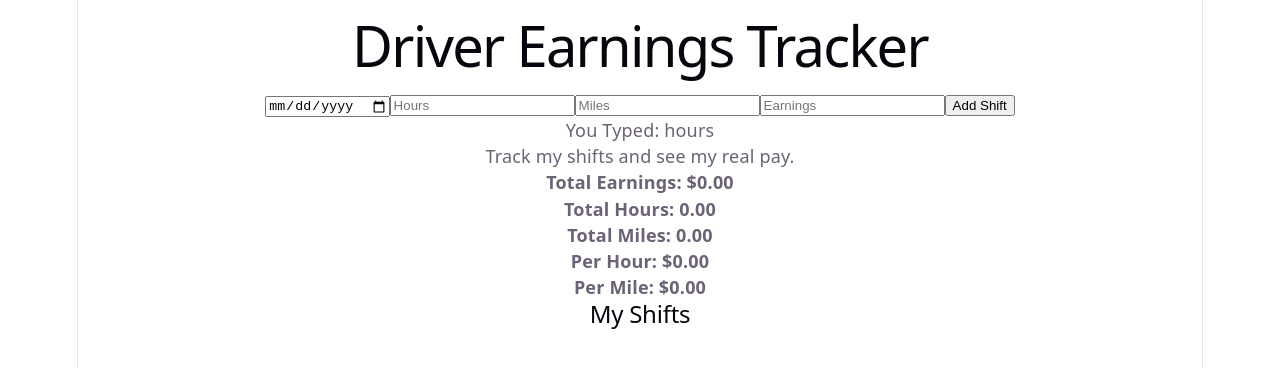
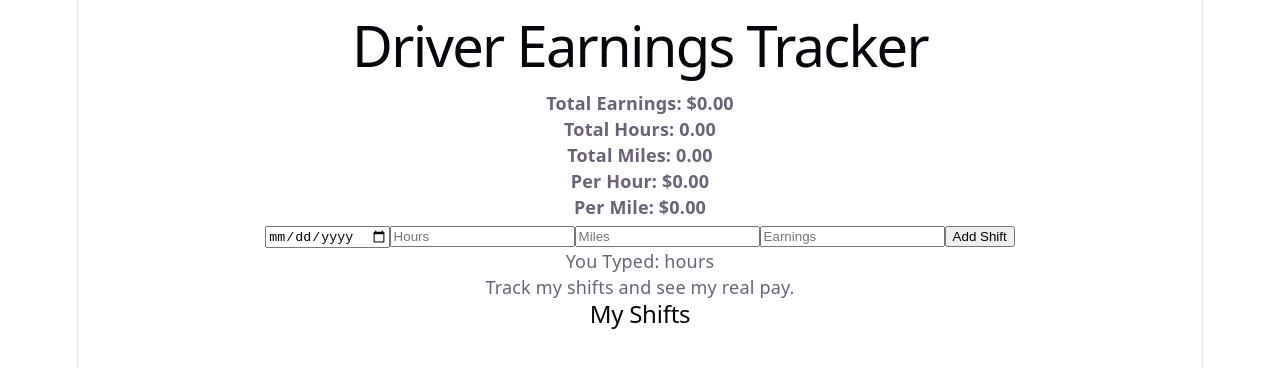
Before and after one commit to liaqataliqasemi/driver-earnings, a React (Vite) app: page / in a window 1280 px wide. Shown: the top 368 px of the page. Built offline with nearby package versions, Linux system fonts and the light colour scheme.

Commit message:
Move stats into Summary component

```diff
--- a/src/App.tsx
+++ b/src/App.tsx
@@ -1,12 +1,6 @@
 import { useState, useEffect } from "react";
-
-interface Shift {
-  id: number;
-  date: string;
-  hours: number;
-  miles: number;
-  earnings: number;
-}
+import type { Shift } from "./types";
+import Summary from "./components/Summary";
 
 const emptyForm = {
   date: "",
@@ -29,12 +23,6 @@ function App(){
     localStorage.setItem("shifts", JSON.stringify(shifts));
   }, [shifts]);
 
-  const totalEarnings = shifts.reduce((sum, shift) => sum + shift.earnings, 0);
-  const totalHours = shifts.reduce((sum, shift) => sum + shift.hours, 0);
-  const totalMiles = shifts.reduce((sum, shift) => sum + shift.miles, 0);
-
-  const perHour = totalHours > 0 ? totalEarnings / totalHours : 0;
-  const perMile = totalMiles > 0 ? totalEarnings / totalMiles : 0;
 
   function handleChange(e: React.ChangeEvent<HTMLInputElement>) {
   setForm({ ...form, [e.target.name]: e.target.value });
@@ -63,6 +51,7 @@ function App(){
   return (
     <div>
       <h1>{appName}</h1>
+      <Summary shifts={shifts} />
       <input
         type="date"
         placeholder="Date"
@@ -95,11 +84,6 @@ function App(){
 
       <p> You Typed: {form.hours} hours</p>
       <p>Track my shifts and see my real pay.</p>
-      <p><strong>Total Earnings: ${totalEarnings.toFixed(2)}</strong></p>
-      <p><strong>Total Hours: {totalHours.toFixed(2)}</strong></p>
-      <p><strong>Total Miles: {totalMiles.toFixed(2)}</strong></p>
-      <p><strong>Per Hour: ${perHour.toFixed(2)}</strong></p>
-      <p><strong>Per Mile: ${perMile.toFixed(2)}</strong></p>
       <h2> My Shifts </h2>
       <ul>
         {shifts.map((shift) => (
--- /dev/null
+++ b/src/components/Summary.tsx
@@ -0,0 +1,26 @@
+import type { Shift } from "../types";
+
+interface SummaryProps {
+  shifts: Shift[];
+}
+
+function Summary({ shifts }: SummaryProps) {
+
+  const totalEarnings = shifts.reduce((sum, shift) => sum + shift.earnings, 0);
+  const totalHours = shifts.reduce((sum, shift) => sum + shift.hours, 0);
+  const totalMiles = shifts.reduce((sum, shift) => sum + shift.miles, 0);
+
+  const perHour = totalHours > 0 ? totalEarnings / totalHours : 0;
+  const perMile = totalMiles > 0 ? totalEarnings / totalMiles : 0;
+  return (
+    <div>
+      <p><strong>Total Earnings: ${totalEarnings.toFixed(2)}</strong></p>
+      <p><strong>Total Hours: {totalHours.toFixed(2)}</strong></p>
+      <p><strong>Total Miles: {totalMiles.toFixed(2)}</strong></p>
+      <p><strong>Per Hour: ${perHour.toFixed(2)}</strong></p>
+      <p><strong>Per Mile: ${perMile.toFixed(2)}</strong></p>
+    </div>
+  );
+}
+
+export default Summary;
--- /dev/null
+++ b/src/types.ts
@@ -0,0 +1,7 @@
+export interface Shift {
+  id: number;
+  date: string;
+  hours: number;
+  miles: number;
+  earnings: number;
+}
```
